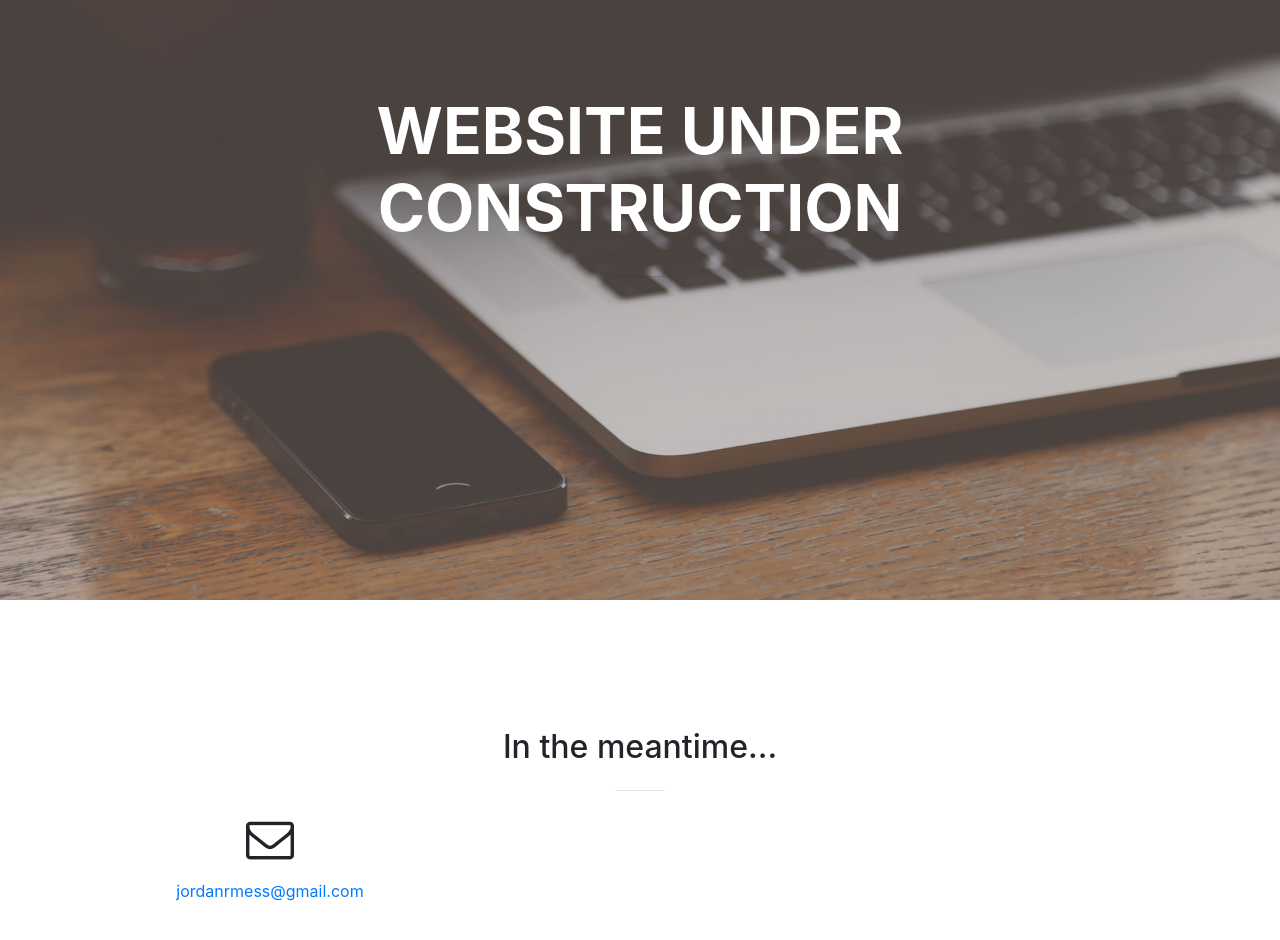
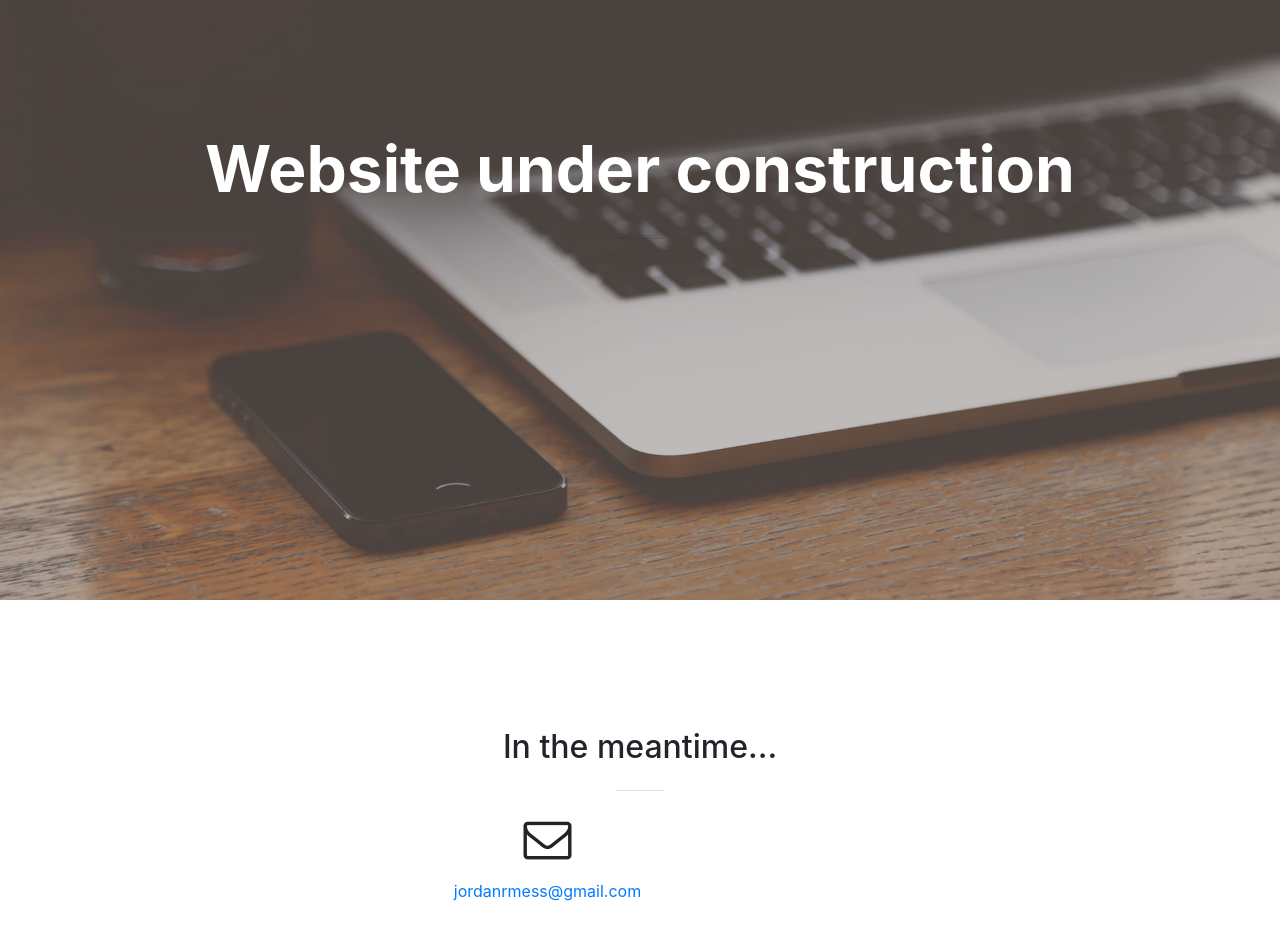
Before and after one commit to jordanrmess/personal_website, a website with bundled scripts: page index.html in a window 1280 px wide. Shown: the part 200-1140 px from the top of the page. Built offline with nearby package versions, Linux system fonts and the light colour scheme.

Commit message:
font changes

```diff
--- a/css/creative.css
+++ b/css/creative.css
@@ -196,7 +196,7 @@ header.masthead {
       .portfolio-box .portfolio-box-caption .portfolio-box-caption-content .project-category,
       .portfolio-box .portfolio-box-caption .portfolio-box-caption-content .project-name {
         padding: 0 15px;
-        font-family: 'Open Sans', 'Helvetica Neue', Arial, sans-serif; }
+        font-family: 'Roboto', sans-serif;
       .portfolio-box .portfolio-box-caption .portfolio-box-caption-content .project-category {
         font-size: 14px;
         font-weight: 600;
--- a/index.html
+++ b/index.html
@@ -58,7 +58,7 @@
       <div class="container my-auto">
         <div class="row">
           <div class="col-lg-10 mx-auto">
-            <h1 class="text-overlay text-uppercase">
+            <h1 class="text-overlay">
               <strong>Website under construction</strong>
             </h1>
             <hr>
@@ -238,7 +238,7 @@
             <hr class="my-4">
           </div>
         </div>
-          <div class="col-lg-4 mr-auto text-center">
+          <div class="col-lg-10 mr-auto text-center">
             <i class="fa fa-envelope-o fa-3x mb-3 sr-contact"></i>
             <p>
               <a href="mailto:jordanrmess@gmail.com">jordanrmess@gmail.com</a>
```
